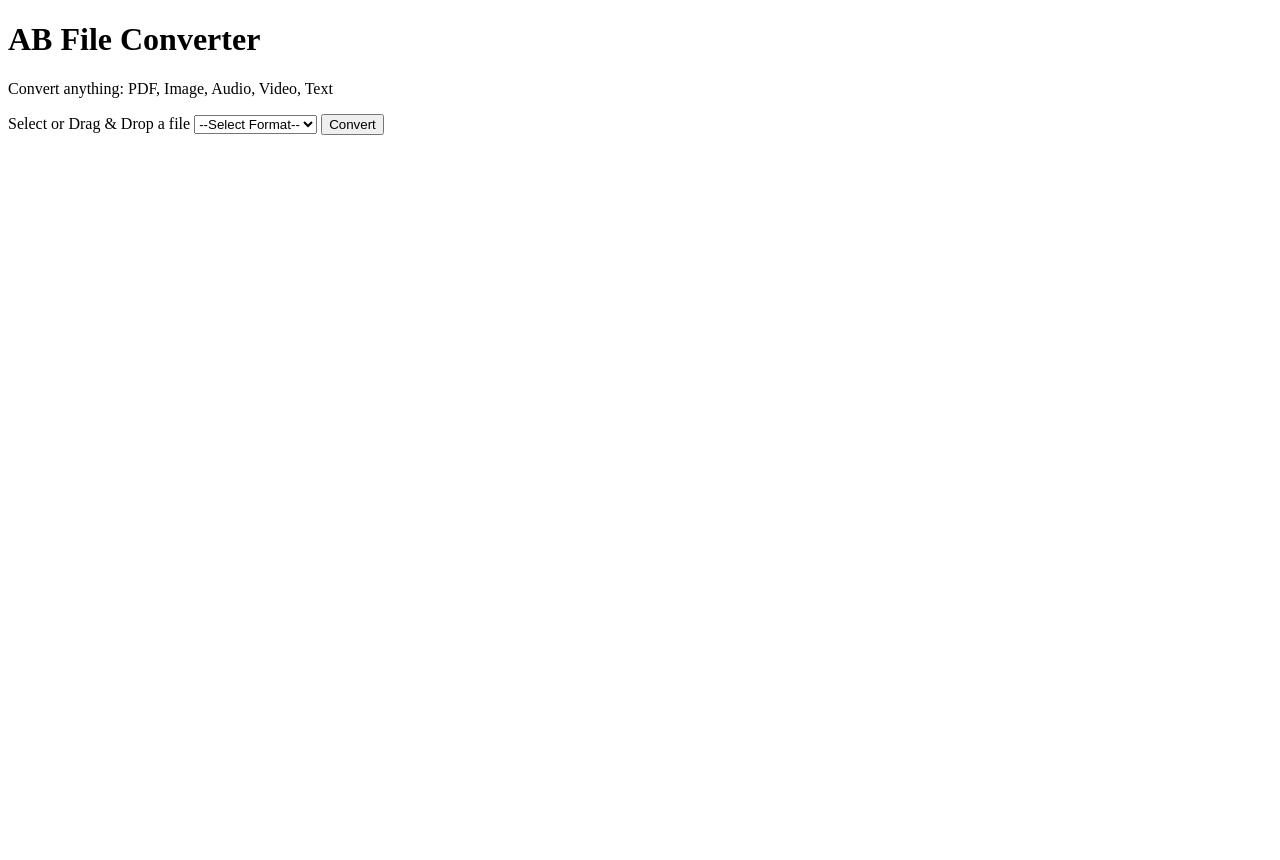
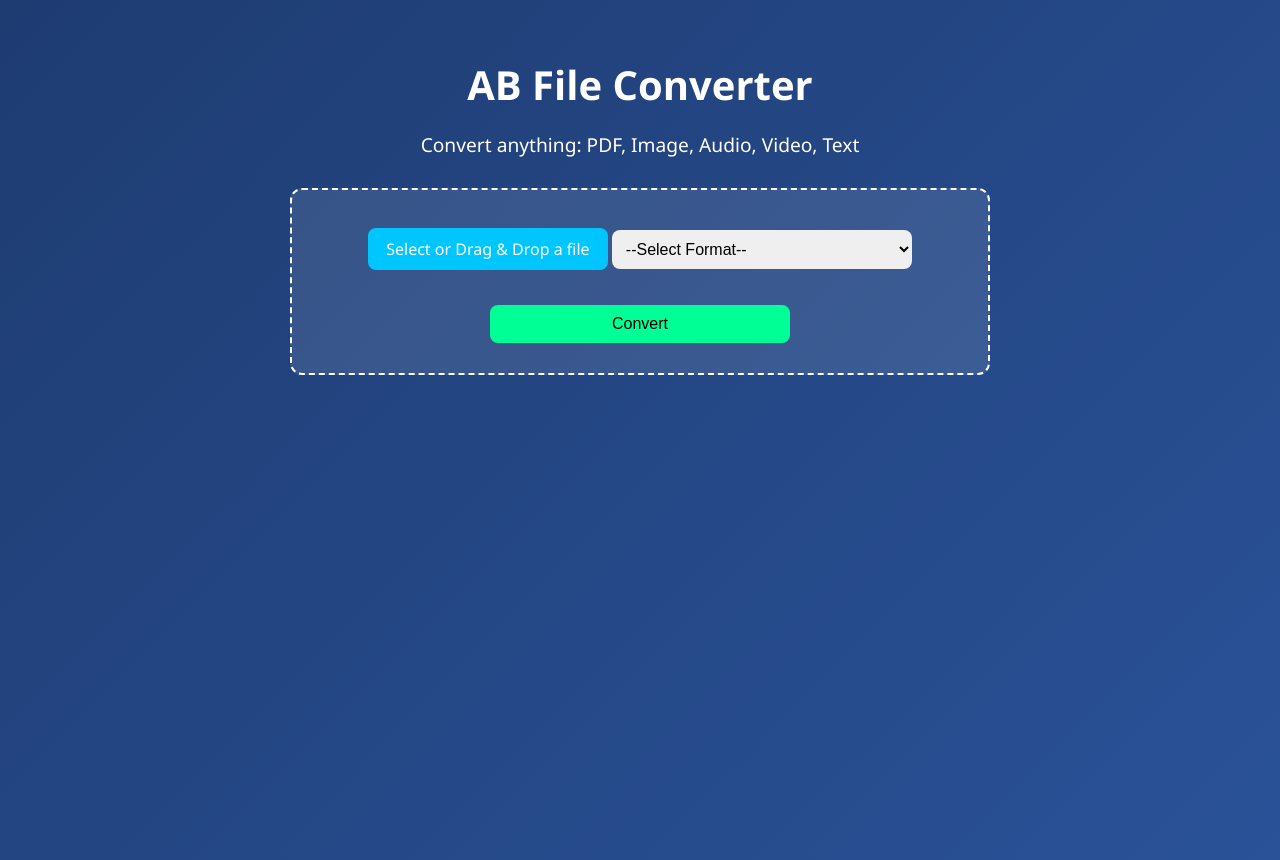
Before and after one commit to Archit0029/file-converter-website, a Flask app: page /dashboard in a window 1280 px wide. Before the commit the page ends 135 px from the top, so only its background shows below. Run offline with Flask 3, Linux system fonts and the light colour scheme.

Commit message:
Update dashboard.css

```diff
--- a/static/css/dashboard.css
+++ b/static/css/dashboard.css
@@ -1,17 +1,72 @@
-/* dashboard.css */
-.dashboard {
-    padding: 40px;
-    background-color: #fafafa;
-    text-align: center;
+body {
+  margin: 0;
+  font-family: 'Segoe UI', sans-serif;
+  background: linear-gradient(135deg, #1e3c72, #2a5298);
+  color: white;
+  display: flex;
+  flex-direction: column;
+  align-items: center;
+  min-height: 100vh;
+  padding: 30px 20px;
 }
-.dashboard input, .dashboard select {
-    padding: 10px;
-    margin: 10px;
+
+.dashboard-container {
+  text-align: center;
+  max-width: 700px;
+  width: 100%;
 }
-.dashboard button {
-    background-color: #2ecc71;
-    color: white;
-    padding: 10px 20px;
-    border: none;
-    border-radius: 5px;
+
+h1 {
+  font-size: 2.5rem;
+  margin-bottom: 10px;
 }
+
+.subtitle {
+  font-size: 1.2rem;
+  margin-bottom: 30px;
+}
+
+.upload-area {
+  background: rgba(255, 255, 255, 0.1);
+  padding: 30px;
+  border-radius: 12px;
+  border: 2px dashed #fff;
+  transition: 0.3s;
+}
+
+.upload-area.highlight {
+  background-color: rgba(255, 255, 255, 0.2);
+}
+
+.button {
+  display: inline-block;
+  background: #00c6ff;
+  color: #fff;
+  padding: 10px 18px;
+  border-radius: 8px;
+  font-size: 16px;
+  cursor: pointer;
+  margin-bottom: 15px;
+}
+
+select, button.convert-btn {
+  padding: 10px;
+  border-radius: 8px;
+  border: none;
+  font-size: 16px;
+  margin-top: 10px;
+  width: 100%;
+  max-width: 300px;
+}
+
+button.convert-btn {
+  background-color: #00ff95;
+  color: #000;
+  margin-top: 20px;
+}
+
+#message {
+  margin-top: 20px;
+  font-weight: bold;
+  color: #ffcccb;
+}
```
